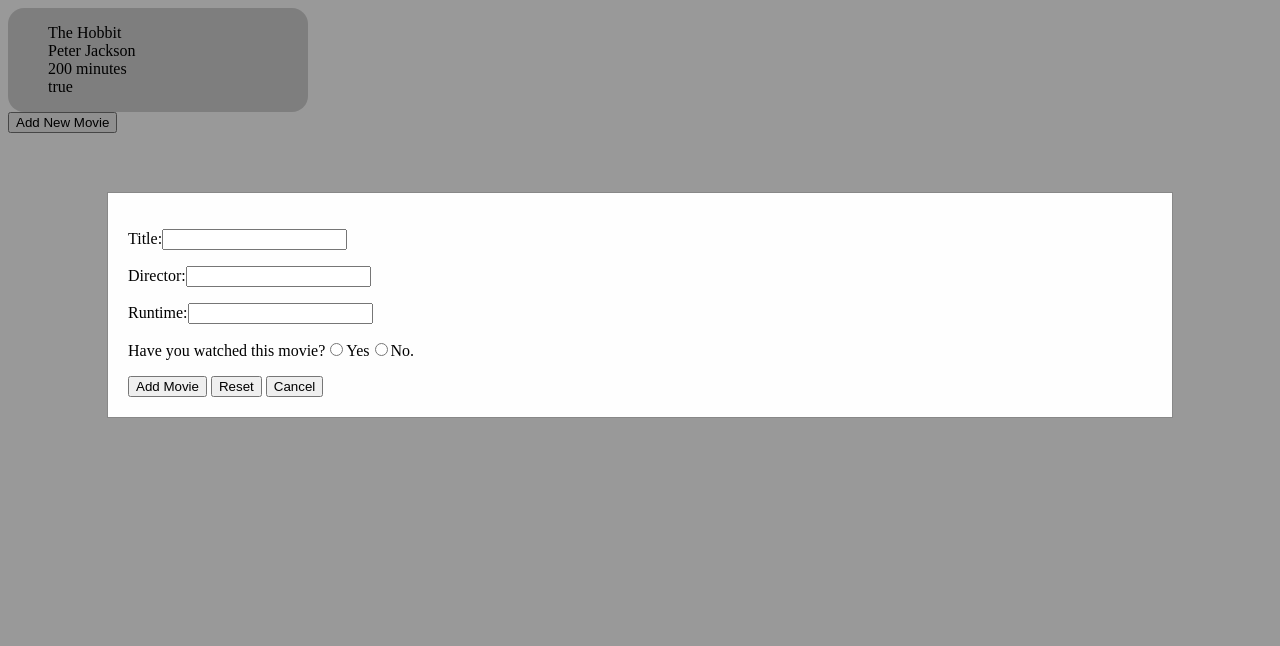
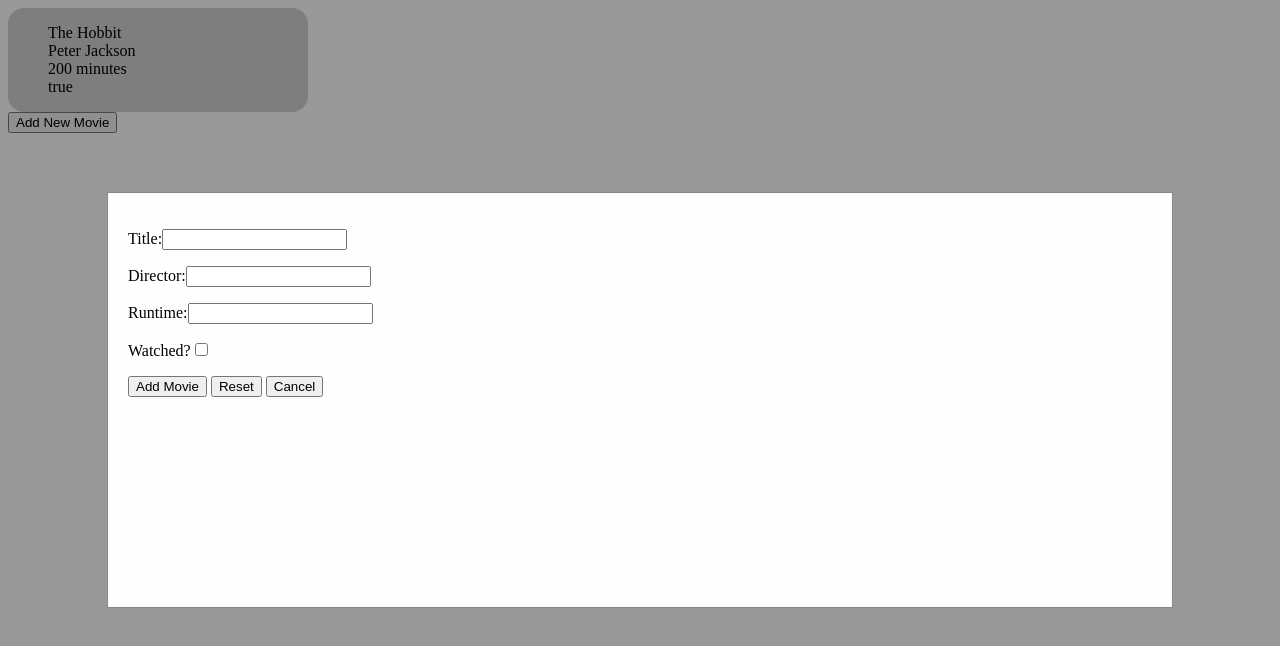
Before and after one commit to bretzawilski/the-library, a plain HTML site: page index.html in a window 1280 px wide. Both pictures are taken after a click on the button "Add New Movie". Drawn offline with Linux system fonts and the light colour scheme.

Commit message:
Still a mess.

```diff
--- a/index.html
+++ b/index.html
@@ -23,7 +23,7 @@
       <p>Title:<input id="title" type="text" name="new-movie"></p>
       <p>Director:<input id="director" type="text" name="new-movie"></p>
       <p>Runtime:<input id="runtime" type="text" name="new-movie"></p>
-      <p>Have you watched this movie?<input id="watched" type="radio" name="new-movie" value="true">Yes<input type="radio" name="new-movie" value="false">No.</p>
+      <p>Watched?<input id="watched" type="checkbox" name="new-movie"></p>
       <button id="add-movie">Add Movie</button>
       <button id="reset-modal">Reset</button>
       <button id="close-modal">Cancel</button>
--- a/script.js
+++ b/script.js
@@ -86,7 +86,7 @@
 }
 
 function viewModal() {
-  modal.style.display = 'block';
+  modal.style.display = 'flex';
 }
 
 function modalClose() {
@@ -99,7 +99,7 @@
 
 const modalButton = document.getElementById('modal-button');
 modalButton.addEventListener('click', viewModal);
-text-decoration
+
 const closeModal = document.getElementById('close-modal');
 closeModal.addEventListener('click', modalClose);
 
```
